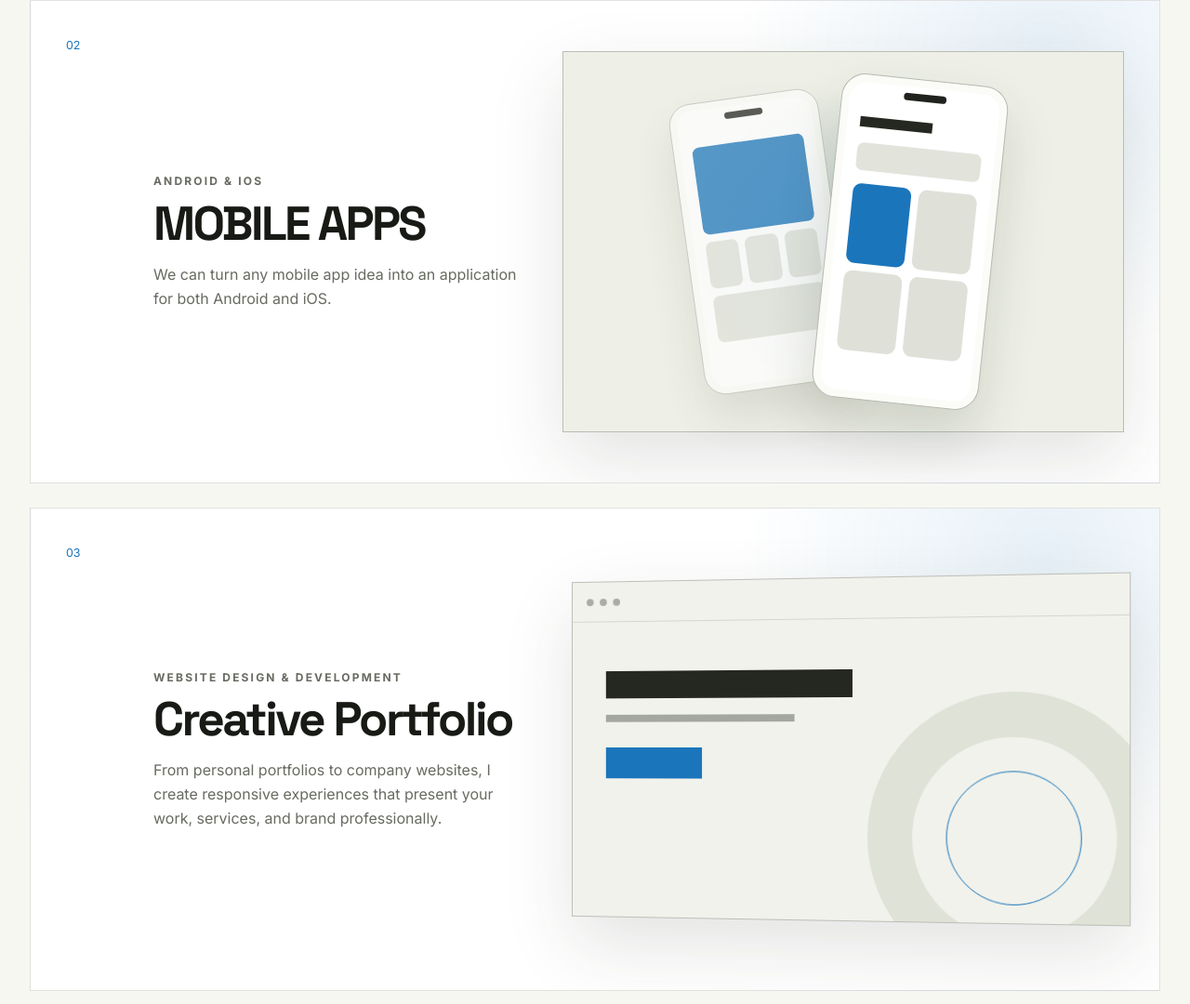
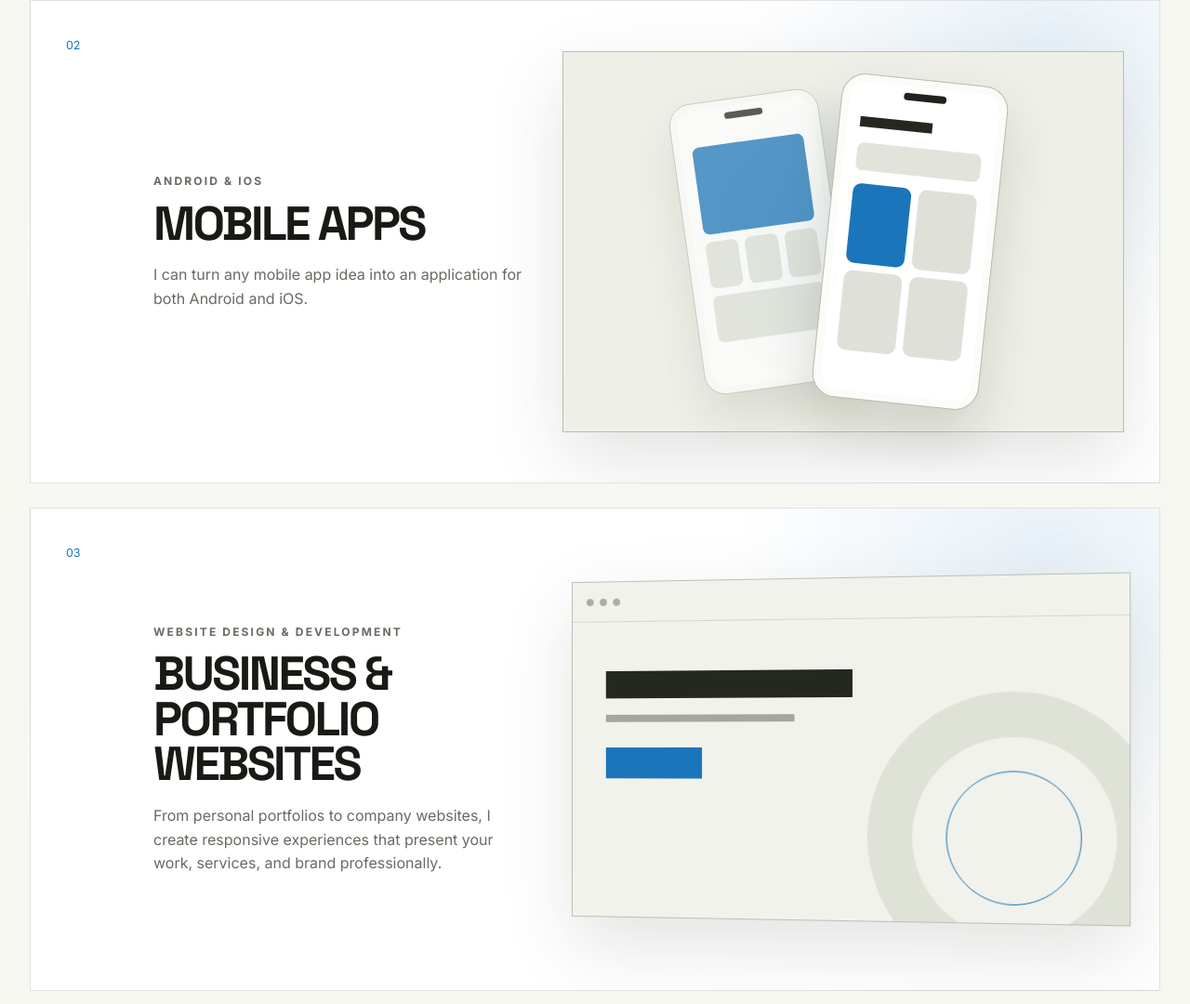
Before and after one commit to danerdos/danerdos, a plain HTML site: page index.html in a window 1280 px wide. Shown: the part 3119-4199 px from the top of the page at 93% size. Drawn offline with Linux system fonts and the light colour scheme.

Commit message:
Update index.html

```diff
--- a/index.html
+++ b/index.html
@@ -237,7 +237,7 @@
             <p class="project-type">ANDROID &amp; IOS</p>
             <h3>MOBILE APPS</h3>
             <p>
-              We can turn any mobile app idea into an application for both
+              I can turn any mobile app idea into an application for both
               Android and iOS.
             </p>
           </div>
@@ -268,7 +268,7 @@
 
           <div class="project-content">
             <p class="project-type">WEBSITE DESIGN &amp; DEVELOPMENT</p>
-            <h3>Creative Portfolio</h3>
+            <h3>BUSINESS & PORTFOLIO WEBSITES</h3>
             <p>
               From personal portfolios to company websites, I create responsive
               experiences that present your work, services, and brand professionally.
```
